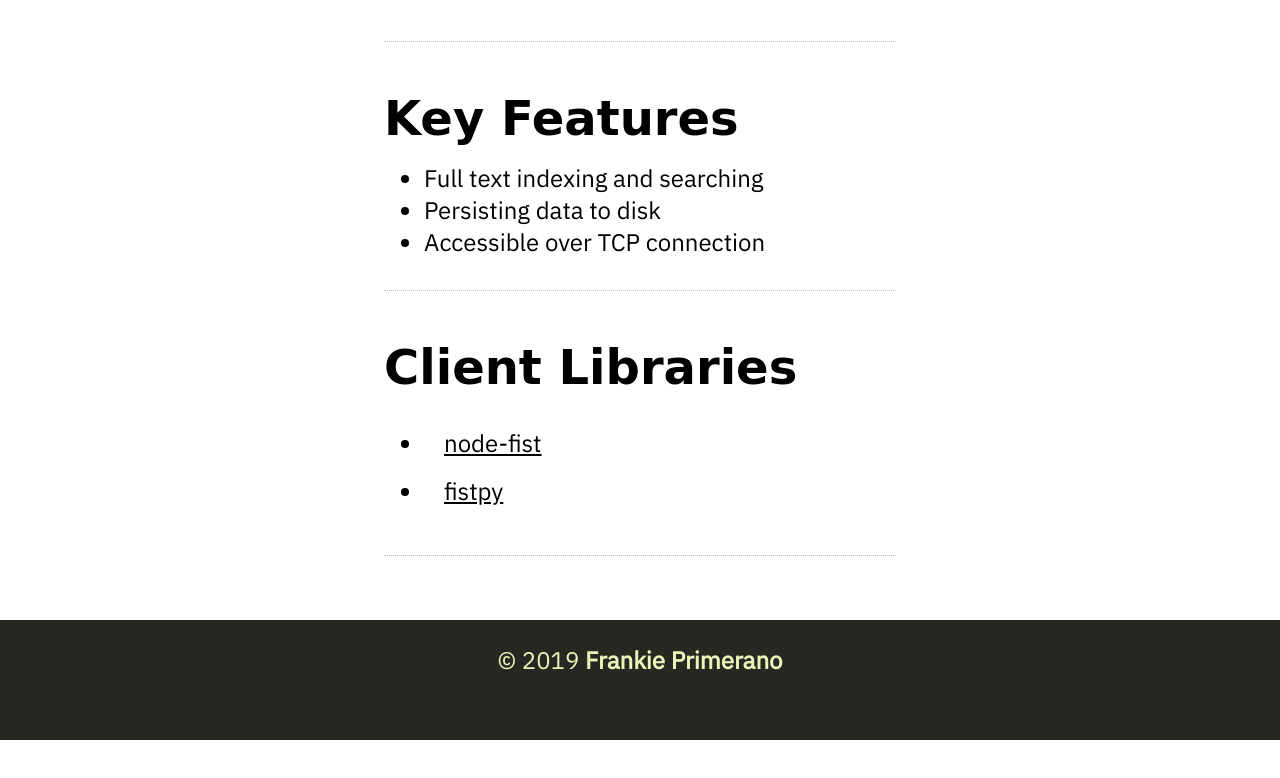
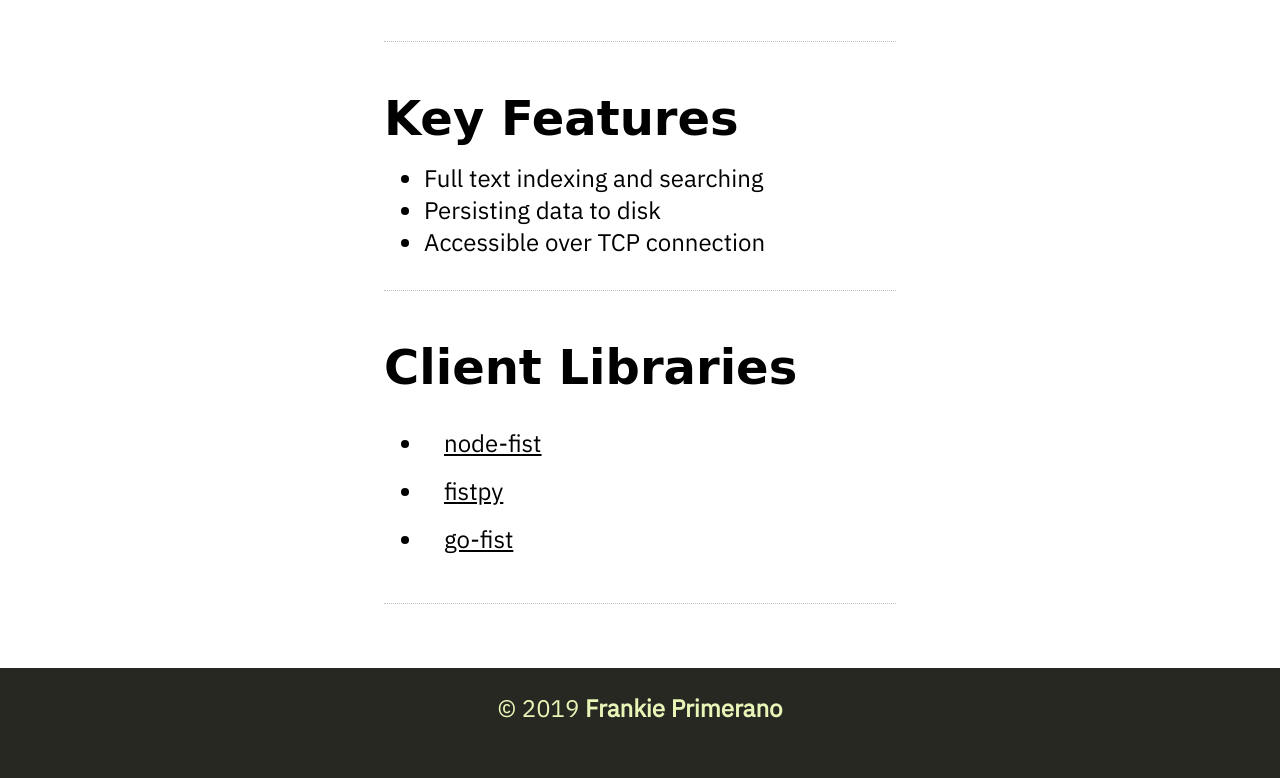
Before and after one commit to io-ma/fist-site, a plain HTML site: page index.html in a window 1280 px wide. Shown: the part 3822-4600 px from the top of the page. Before the commit the page ends 4562 px from the top, so only its background shows below. Drawn offline with Linux system fonts and the light colour scheme; a web font is replaced by a local one.

Commit message:
Add go client

```diff
--- a/index.html
+++ b/index.html
@@ -110,6 +110,7 @@
             <ul class="clients">
                 <li class="clients__link"><a href="https://github.com/00-matt/node-fist">node-fist</a></li>
                 <li class="clients__link"><a href="https://github.com/puria/fistpy">fistpy</a></li>
+                <li class="clients__link"><a href="https://github.com/sonirico/go-fist">go-fist</a></li>
             </ul>
         </section>
 			</article>
```
